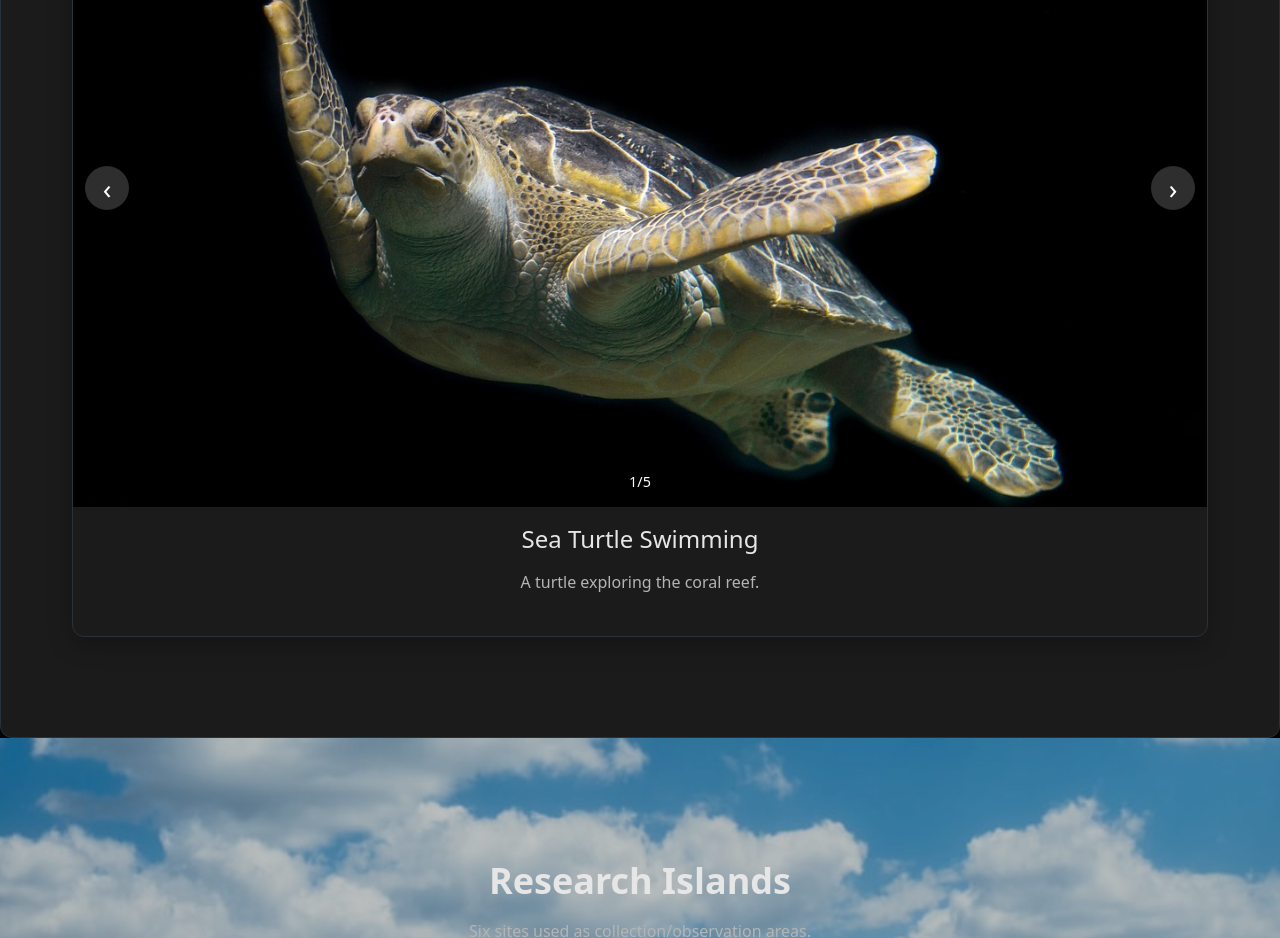
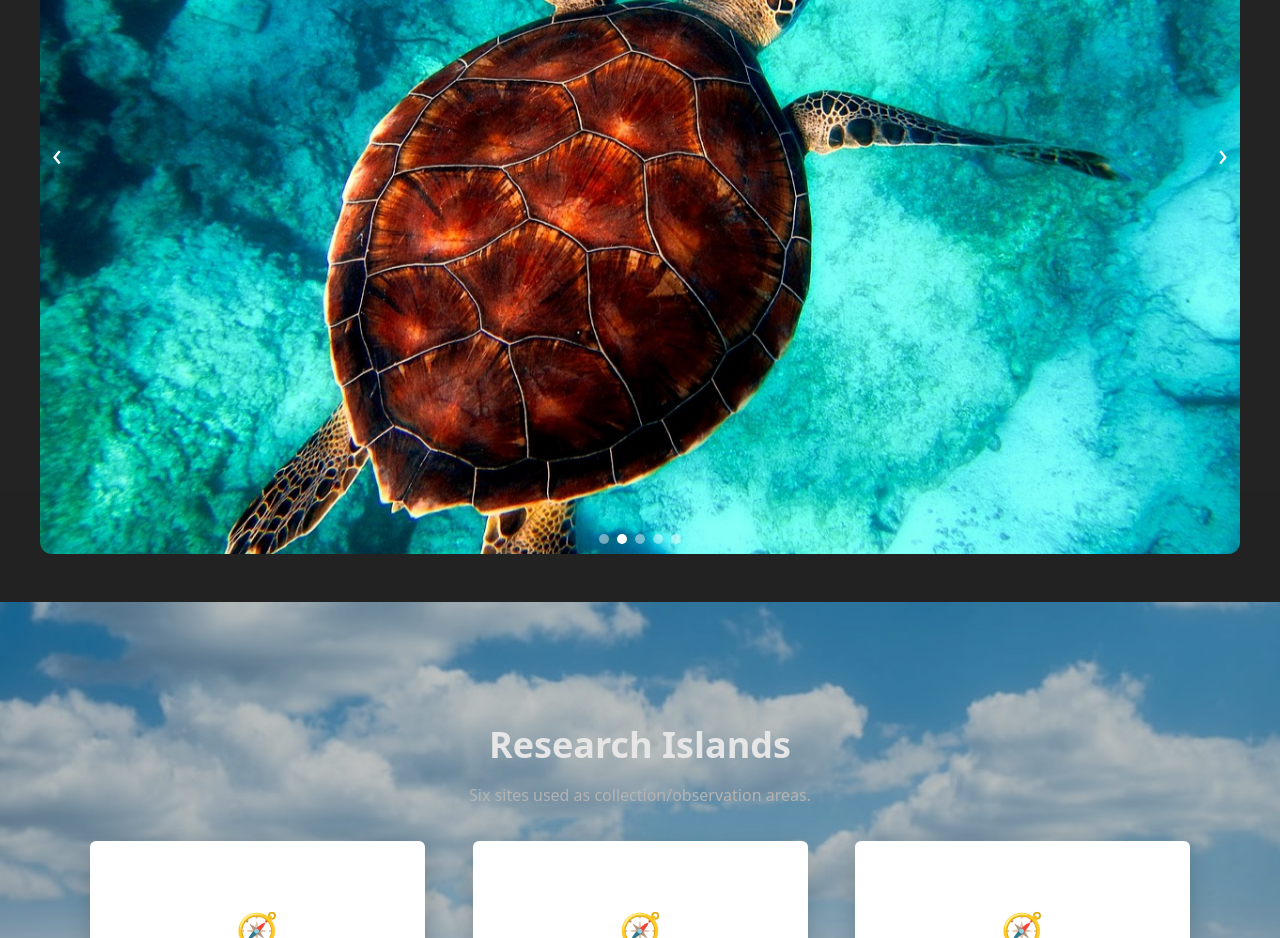
Before and after one commit to cnguye-n/seatech-web, a React app in the folder frontend/: page / in a window 1280 px wide. Shown: the part 780-1718 px from the top of the page. Built offline with nearby package versions, Linux system fonts and the light colour scheme; the HTML template or start-up script is replaced by a standard one.

Commit message:
Add PhotoGallery component and integrate into homepage; update styles for gallery layout

```diff
--- /dev/null
+++ b/frontend/src/components/PhotoGallery.tsx
@@ -0,0 +1,96 @@
+import React, { useEffect, useRef, useState } from "react";
+
+export type GalleryItem = {
+  src: string;
+  alt: string;
+  title?: string;
+  caption?: string;
+};
+
+type Props = {
+  images: GalleryItem[];
+  autoPlay?: boolean;
+  autoPlayMs?: number;
+  aspectRatio?: string;
+};
+
+export default function PhotoGallery({
+  images,
+  autoPlay = false,
+  autoPlayMs = 5000,
+  aspectRatio = "16/9",
+}: Props) {
+  const [index, setIndex] = useState(0);
+  const timer = useRef<number | null>(null);
+
+  const go = (next: number) => {
+    setIndex((i) => (i + next + images.length) % images.length);
+  };
+
+  useEffect(() => {
+    if (!autoPlay) return;
+    timer.current = window.setInterval(() => go(1), autoPlayMs);
+    return () => {
+      if (timer.current) window.clearInterval(timer.current);
+    };
+  }, [autoPlay, autoPlayMs, images.length]);
+
+  // basic swipe
+  const startX = useRef<number | null>(null);
+  const onTouchStart = (e: React.TouchEvent) => (startX.current = e.touches[0].clientX);
+  const onTouchEnd = (e: React.TouchEvent) => {
+    if (startX.current == null) return;
+    const dx = e.changedTouches[0].clientX - startX.current;
+    if (Math.abs(dx) > 40) go(dx < 0 ? 1 : -1);
+    startX.current = null;
+  };
+
+  return (
+    <div className="fullbleed-gallery">
+      <div
+        className="fg-viewport"
+        style={{ aspectRatio }}
+        onTouchStart={onTouchStart}
+        onTouchEnd={onTouchEnd}
+      >
+        {images.map((img, i) => (
+          <img
+            key={img.src}
+            src={img.src}
+            alt={img.alt}
+            className={`fg-slide ${i === index ? "is-active" : ""}`}
+            draggable={false}
+          />
+        ))}
+
+        <button className="fg-nav fg-prev" aria-label="Previous" onClick={() => go(-1)}>
+          ‹
+        </button>
+        <button className="fg-nav fg-next" aria-label="Next" onClick={() => go(1)}>
+          ›
+        </button>
+      </div>
+
+      {/* dots */}
+      <div className="fg-dots" role="tablist" aria-label="Gallery pagination">
+        {images.map((_, i) => (
+          <button
+            key={i}
+            className={`fg-dot ${i === index ? "is-active" : ""}`}
+            aria-label={`Go to slide ${i + 1}`}
+            aria-current={i === index}
+            onClick={() => setIndex(i)}
+          />
+        ))}
+      </div>
+
+      {/* title + caption (optional) */}
+      {(images[index]?.title || images[index]?.caption) && (
+        <div className="fg-meta">
+          {images[index]?.title && <div className="fg-title">{images[index].title}</div>}
+          {images[index]?.caption && <div className="fg-cap">{images[index].caption}</div>}
+        </div>
+      )}
+    </div>
+  );
+}
--- a/frontend/src/pages/homepage.tsx
+++ b/frontend/src/pages/homepage.tsx
@@ -2,8 +2,7 @@ import React from "react";
 import { Link } from "react-router-dom";
 import "../styles/pages/homepage.css";
 import Reveal from "../components/Reveal/Reveal";
-import Gallery, { type GalleryItem } from "../components/Gallery/Gallery";
-
+import FullBleedGallery, { type GalleryItem } from "../components/PhotoGallery";
 
 export default function Homepage() {
   const islands = [
@@ -18,32 +17,22 @@ export default function Homepage() {
     {
       src: "/images/turtle1.jpg",
       alt: "Sea turtle swimming over coral reef",
-      title: "Sea Turtle Swimming",
-      caption: "A turtle exploring the coral reef.",
     },
     {
       src: "/images/turtle2.jpg",
       alt: "Sea turtle near the surface of shallow water",
-      title: "Shallow Waters",
-      caption: "Captured near San Andrés island.",
     },
     {
       src: "/images/turtle3.jpg",
       alt: "Sea turtle gliding above coral formations",
-      title: "Reef Zone",
-      caption: "Turtle gliding above coral formations.",
     },
     {
       src: "/images/turtle4goodbackground.jpg",
       alt: "Turtle resting on the seabed",
-      title: "Resting Spot",
-      caption: "A turtle resting on the sandy seabed.",
     },
     {
       src: "/images/turtle5goodbackground.jpeg",
       alt: "Sea turtle surfacing for air",
-      title: "Surface Break",
-      caption: "Sea turtle surfacing for air.",
     },
   ];
 
@@ -69,15 +58,13 @@ export default function Homepage() {
       {/* ===== 2) GALLERY ===== THIS NEEDS WORK*/}
       <section className="section gallery">
         <div className="container">
-          <Reveal effect="fade-in">
-            <p className="heading2 mb-4">Gallery</p>
-          </Reveal>
 
           <Reveal effect="scale-in" delay={80}>
-            <Gallery
+            <FullBleedGallery
               images={galleryImages}
-              aspectRatio="16 / 9"
-              autoPlay={false}
+              aspectRatio="3/2"     // or "21/9", "3/2"
+              autoPlay={true}
+              autoPlayMs={5000}
             />
           </Reveal>
         </div>
--- a/frontend/src/styles/pages/homepage.css
+++ b/frontend/src/styles/pages/homepage.css
@@ -24,7 +24,7 @@
 }
 
 .gallery .container {
-  padding-block: clamp(48px, 8vw, 100px);
+  padding-inline: 0;
 }
 
 .gallery .heading2 {
@@ -40,6 +40,100 @@
   margin-inline: auto;
   text-align: center;
 }
+.fullbleed-gallery {
+  width: 100%;
+  margin-inline: auto;
+}
+
+.fg-viewport {
+  position: relative;
+  width: 100%;
+  /* no background so there are NO black bars; the image will cover */
+  overflow: hidden;
+  border-radius: 12px;                /* keep your rounded look */
+}
+
+.fg-slide {
+  position: absolute;
+  inset: 0;
+  width: 100%;
+  height: 100%;
+  object-fit: cover;
+  opacity: 0;
+  transform: scale(1.01); /* tiny zoom to avoid harsh static feel */
+  transition:
+    opacity .65s cubic-bezier(.22,.61,.36,1),
+    transform 1.6s ease-out;
+}
+.fg-slide.is-active {
+  opacity: 1;
+  transform: scale(1);
+}
+
+/* arrows */
+.fg-nav {
+  position: absolute;
+  top: 50%;
+  transform: translateY(-50%);
+  background: none;
+  border: none;
+  color: #fff;
+  font-size: 2rem;
+  cursor: pointer;
+  user-select: none;
+  padding: 0;
+  line-height: 1;
+  transition: color 0.2s ease;
+}
+.fg-prev { left: 12px; }
+.fg-next { right: 12px; }
+.fg-nav:hover { color: var(--color-primary); /* e.g., your accent blue */
+  background: none; }
+
+/* dots */
+.fg-dots {
+  position: absolute;            /* overlay on top of the image */
+  bottom: 10px;                  /* adjust how high they sit from bottom */
+  left: 50%;
+  transform: translateX(-50%);
+  display: flex;
+  gap: 8px;
+  z-index: 5;
+}
+.fg-dot {
+  -webkit-appearance: none;
+  appearance: none;
+  display: inline-block;
+  width: 10px;
+  height: 10px;
+  aspect-ratio: 1 / 1;
+  padding: 0;
+  margin: 0;
+  border: 0;
+  border-radius: 50%;        /* circle */
+  background: rgba(255,255,255,0.45);
+  line-height: 0;
+  cursor: pointer;
+  transition: transform .2s ease, background .2s ease;
+}
+
+.fg-dot.is-active { background: #fff; }
+
+
+.fg-meta {
+  text-align: center;
+  padding: 6px 12px 0;
+  color: var(--color-text);
+}
+.fg-title {
+  font-weight: 600;
+  margin-bottom: 4px;
+}
+.fg-cap {
+  color: var(--color-text-dim);
+  font-size: 0.95rem;
+}
+.gallery .demo-card { padding: 0; background: transparent; box-shadow: none; }
 
 /* ============ ISLANDS SECTION (background image + 6 squares) ============ */
 .islands { padding: 0; }          /* we want the bg to control spacing */
```
